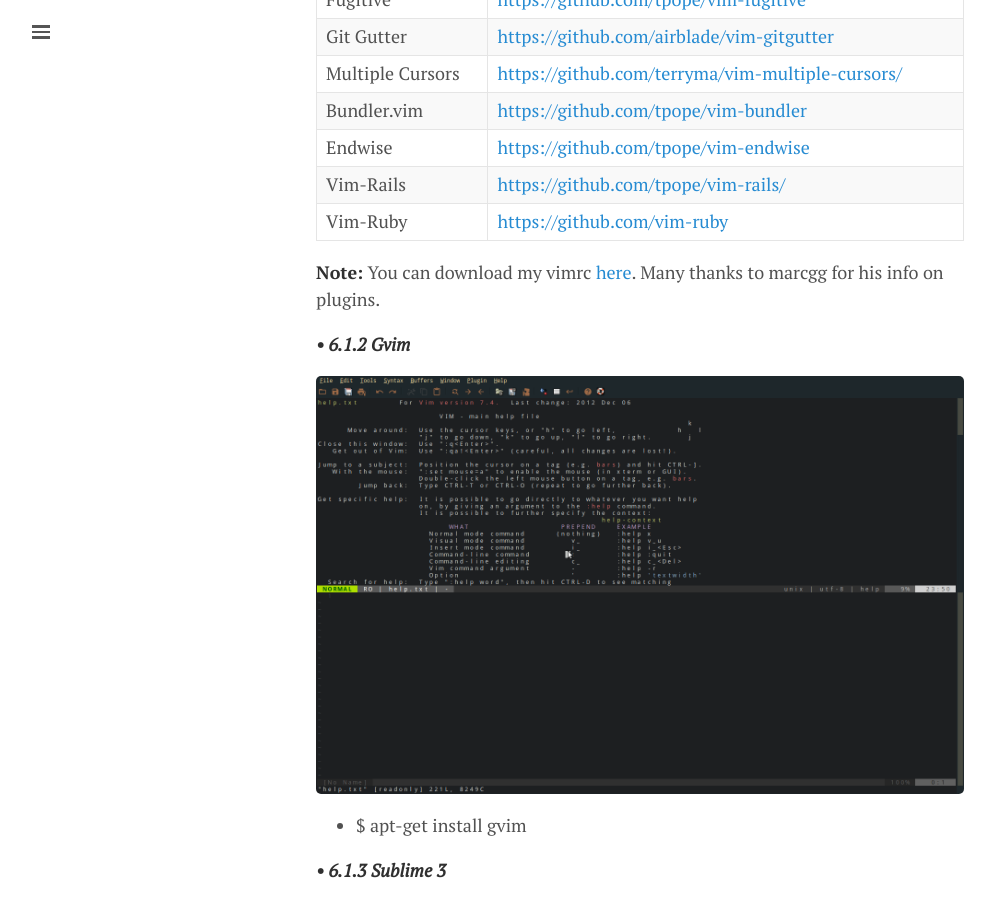
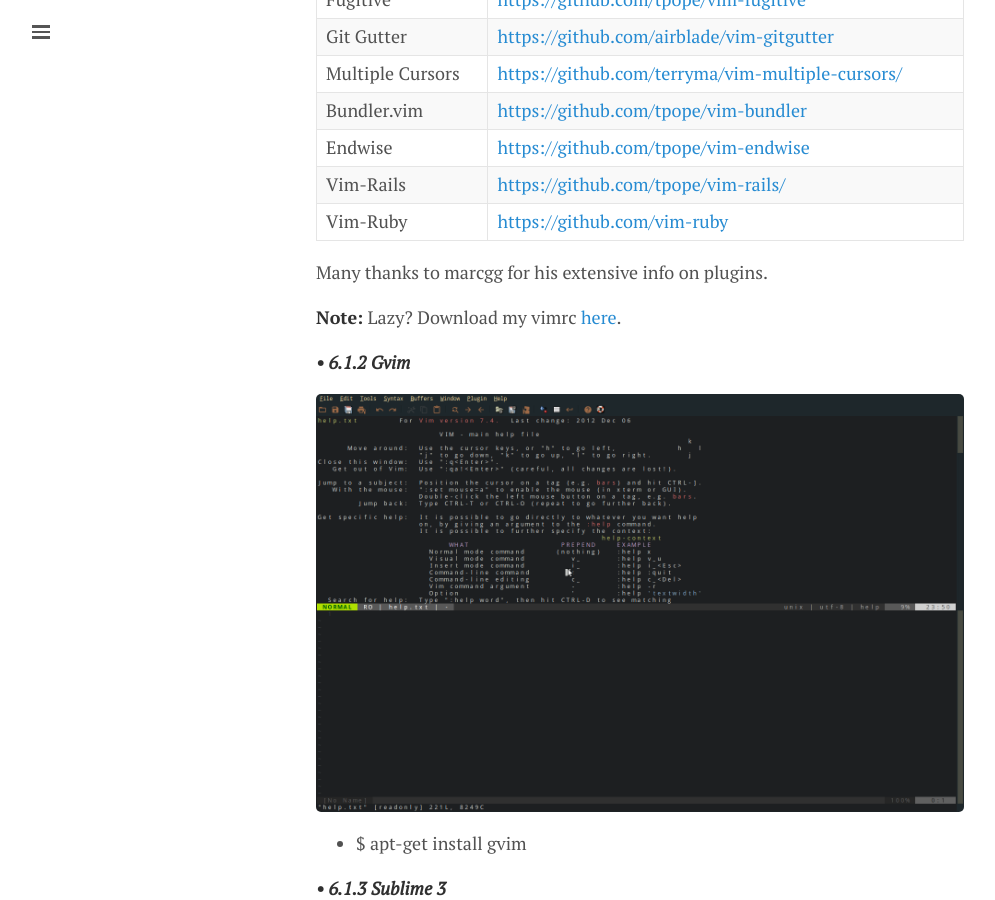
Before and after one commit to lgeurts/lgeurts.github.io, a Jekyll site: the page built from _posts/2017-07-11-bunsenlabs-linux-setup-notes-for dell-inspiron-6000.md, in a window 1280 px wide and 900 px high, scrolled down 7469 px. Shown: the whole window, without its empty margins (0-995 px from the left). Built offline with Jekyll 4.4.1, drawn with Linux system fonts in a browser that asks for light colours; nearby versions of some CDN libraries; comment, search, counter and statistics services are not loaded.

Commit message:
Update 2017-07-11-bunsenlabs-linux-setup-notes-for dell-inspiron-6000.md

```diff
--- a/_posts/2017-07-11-bunsenlabs-linux-setup-notes-for dell-inspiron-6000.md
+++ b/_posts/2017-07-11-bunsenlabs-linux-setup-notes-for dell-inspiron-6000.md
@@ -236,7 +236,9 @@ Endwise       | [https://github.com/tpope/vim-endwise](https://github.com/tpope/
 Vim-Rails     | [https://github.com/tpope/vim-rails/](https://github.com/tpope/vim-rails/)
 Vim-Ruby      | [https://github.com/vim-ruby](https://github.com/vim-ruby)
 
-**Note:** You can download my vimrc [here](https://github.com/lgeurts/BunsenLabs-Setup/tree/master/.vim/). Many thanks to marcgg for his info on plugins.
+Many thanks to marcgg for his extensive info on plugins.
+
+**Note:** Lazy? Download my vimrc [here](https://github.com/lgeurts/BunsenLabs-Setup/tree/master/.vim/).
 
 ***• 6.1.2 Gvim***
 
```
